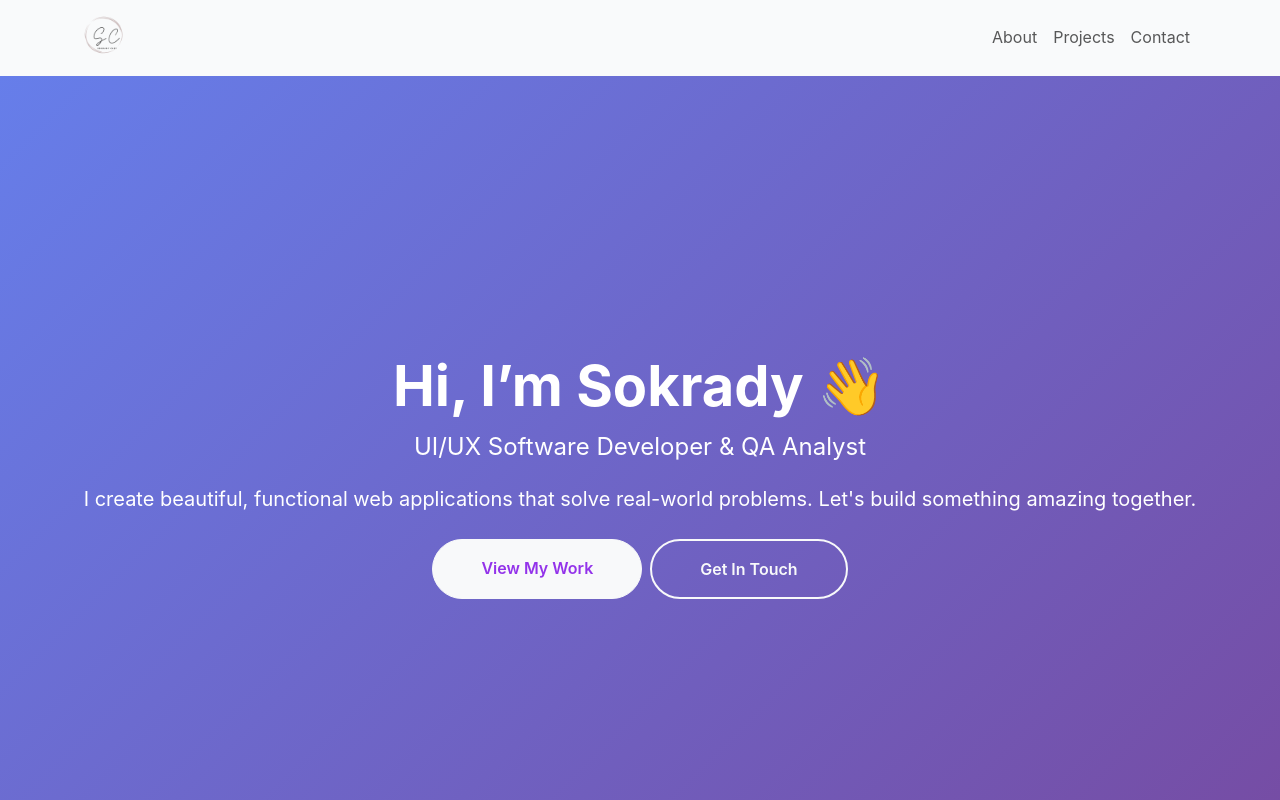
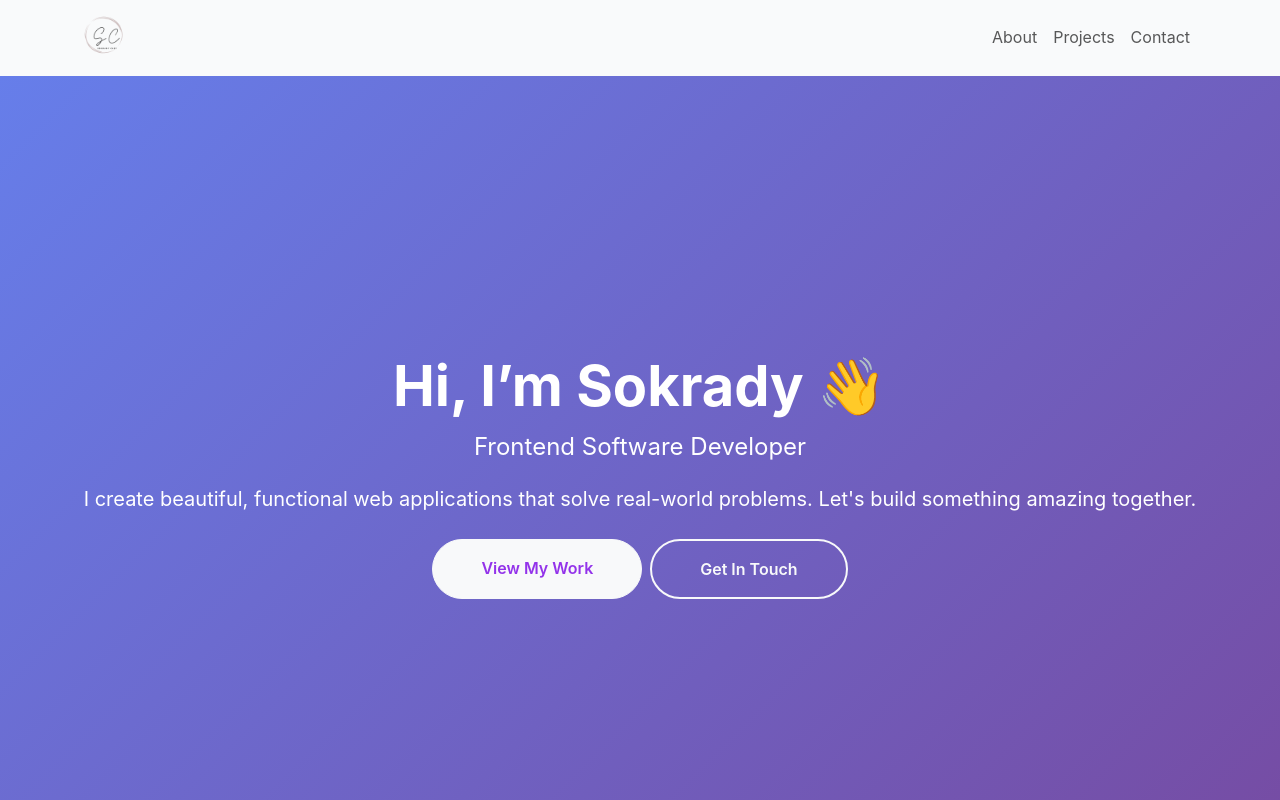
Before and after one commit to sokradyschey/sokradyschey.github.io, a React (Vite) app: page / in a window 1280 px wide. Shown: the top 800 px of the page. Built offline with nearby package versions, Linux system fonts and the light colour scheme.

Commit message:
Updating Job Title

```diff
--- a/src/components/Hero.jsx
+++ b/src/components/Hero.jsx
@@ -5,7 +5,7 @@ function Hero() {
   return (
     <Container>
       <h1 className="display-4 fw-bold">Hi, I’m Sokrady 👋</h1>
-      <p className="fs-4">UI/UX Software Developer & QA Analyst</p>
+      <p className="fs-4">Frontend Software Developer</p>
       <p className="mb-4 fs-5">
         I create beautiful, functional web applications that solve real-world problems.
         Let's build something amazing together.
```
